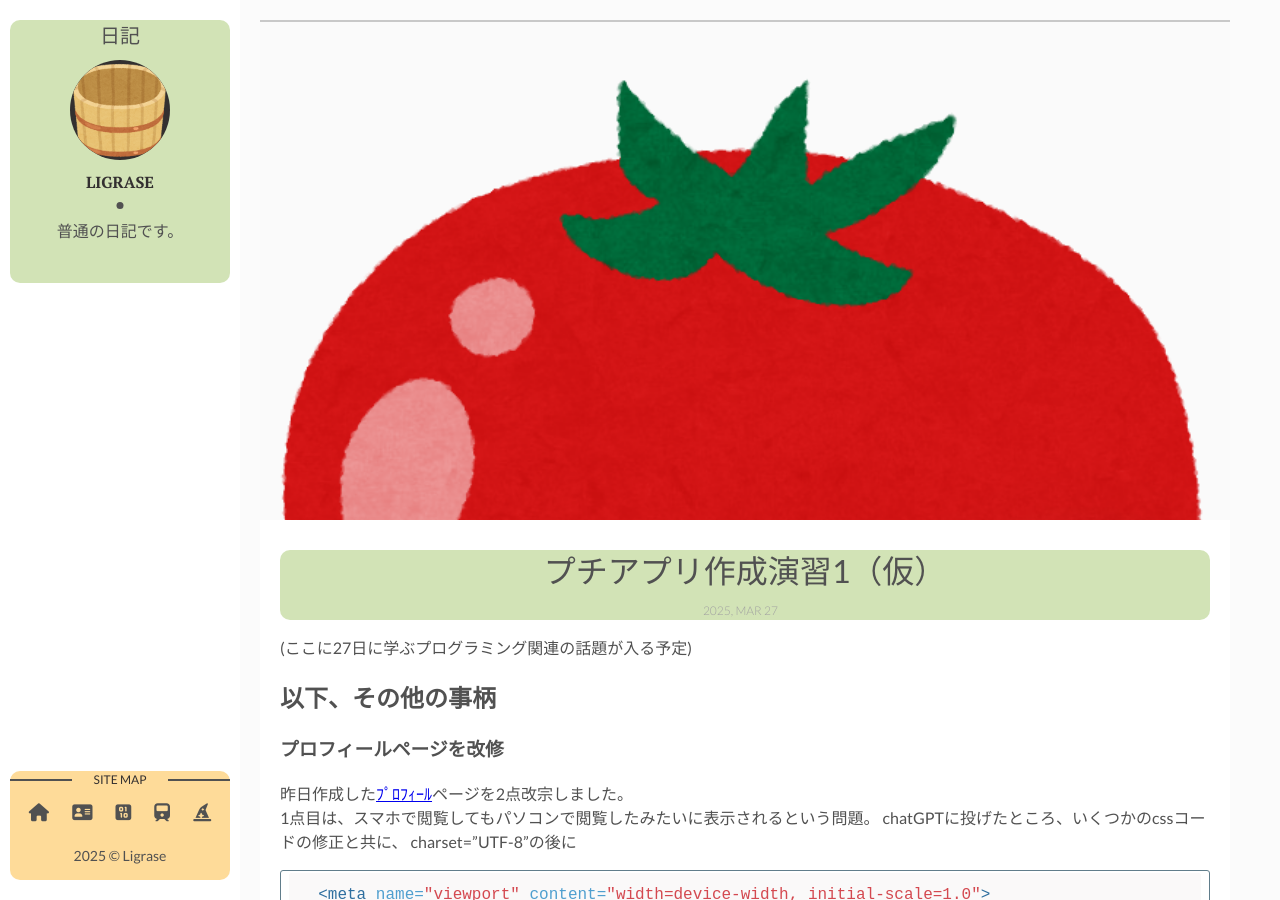
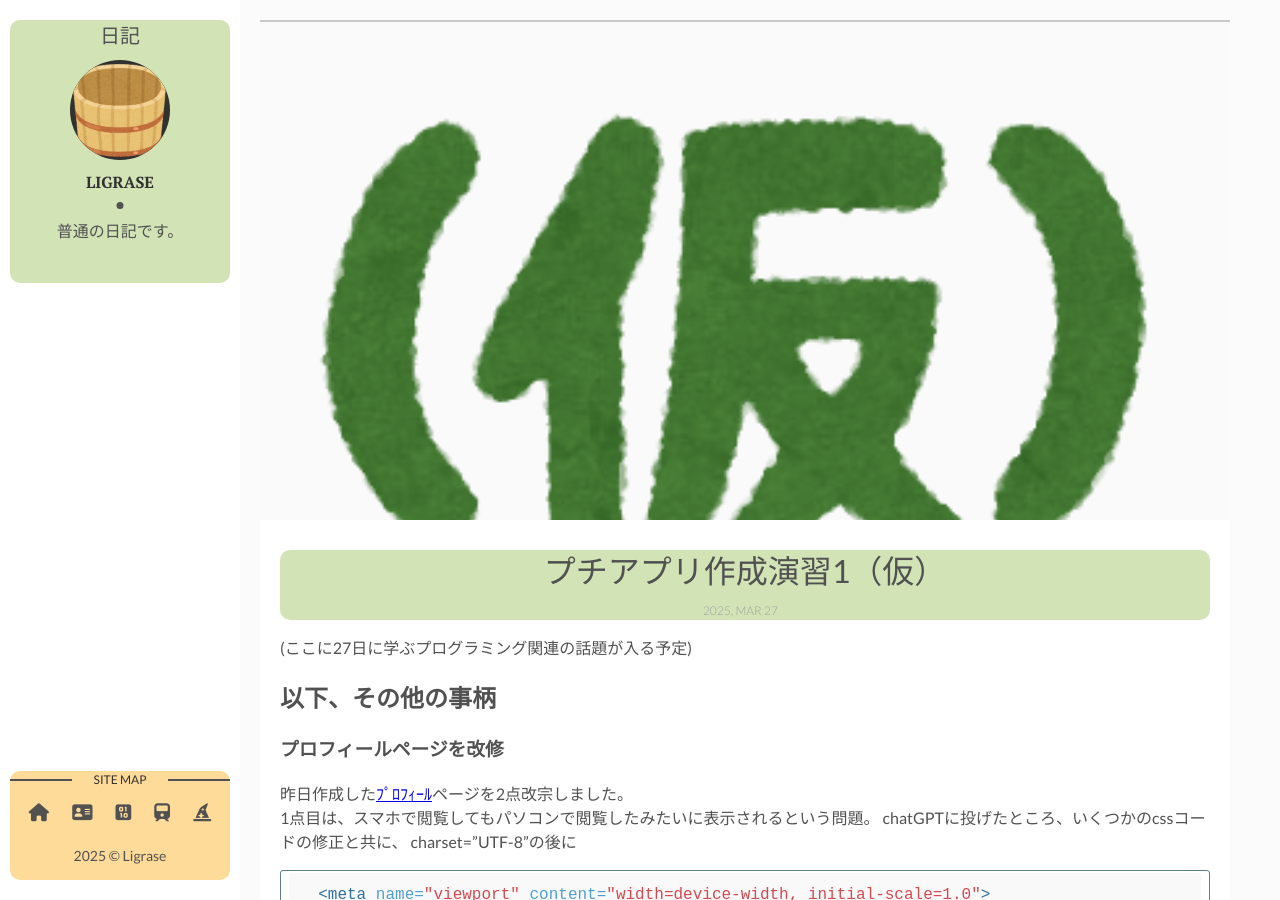
Before and after one commit to Liqrase/diary-3, a Jekyll site: the page built from _posts/2025-03-27-diary250327.markdown, in a window 1280 px wide and 900 px high. Built offline with Jekyll 4.4.1, drawn with Linux system fonts in a browser that asks for light colours; nearby versions of some CDN libraries.

Commit message:
250326-q

```diff
--- a/_posts/2025-03-27-diary250327.markdown
+++ b/_posts/2025-03-27-diary250327.markdown
@@ -3,7 +3,7 @@
 title: プチアプリ作成演習1（仮）
 date: 2025-03-27 23:00:00
 description:  # Add post description (optional)
-img: postimg/tomato_red.png # Add image post (optional)
+img: postimg/text_kakko_kari.png # Add image post (optional)
 fig-caption: # Add figcaption (optional)
 tags: [日記]
 ---
@@ -23,9 +23,9 @@
 一度、挿入箇所をヘッダーを生成するjs読み込みコードの後にしてしまい、表示をバグらせてしまった模様。
 
 また、プロフィール画像を当初は自作の↓の者にしていたのですが、<br>
-<img src="images/ligreen.png" alt="プロフィール画像" style="width: 150px; height: auto;"><br>
+<img src="../assets/img/postimg/ligreen.png" alt="プロフィール画像" style="width: 150px; height: auto;"><br>
 パッとページを開いて見た時の不快感が強かったので、<br>
-<img src="images/ligreen2.png" alt="プロフィール画像" style="width: 150px; height: auto;"><br>
+<img src="../assets/img/postimg/ligreen2.png" alt="プロフィール画像" style="width: 150px; height: auto;"><br>
 を新たに作って変えました。
 
 とはいえ、最初の絵もせっかく作ったことですし、私個人としては元の絵の方が好きだったりするので、<br>
```
Also changed, not shown: assets/img/postimg/text_kakko_kari.png (added).
